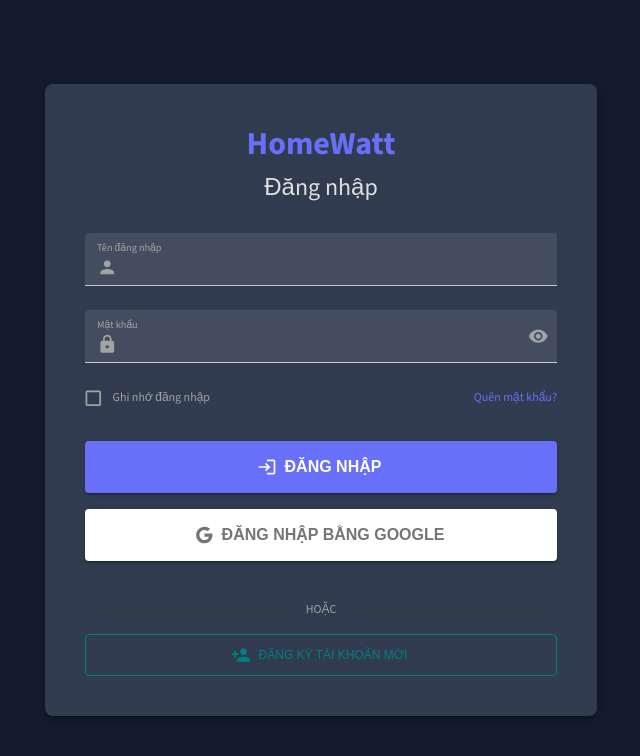
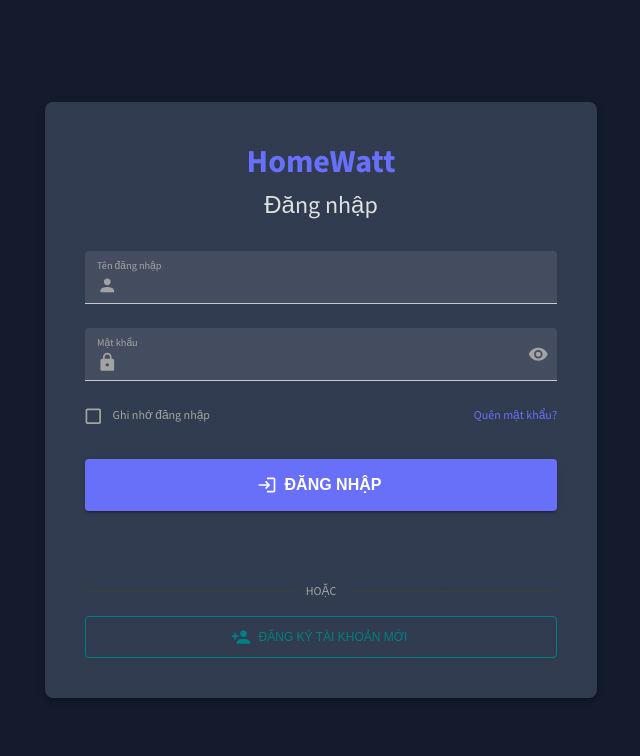
Before and after one commit to IMnhLee/HomeWattFE, a React (Vite) app: page /login in a window 1280 px wide. Shown: the top 756 px of the page, without its empty margins (319-959 px from the left). Built offline with nearby package versions, Linux system fonts and the light colour scheme.

Commit message:
add google login

```diff
--- a/package.json
+++ b/package.json
@@ -25,6 +25,7 @@
     "@nivo/geo": "^0.88.0",
     "@nivo/line": "^0.88.0",
     "@nivo/pie": "^0.88.0",
+    "@react-oauth/google": "^0.12.2",
     "apexcharts": "^4.5.0",
     "arima": "^0.2.5",
     "axios": "^1.7.9",
--- a/src/main.jsx
+++ b/src/main.jsx
@@ -3,15 +3,18 @@ import { createRoot } from 'react-dom/client'
 import './index.css'
 import App from './App.jsx'
 import {BrowserRouter} from "react-router-dom"
+import { GoogleOAuthProvider } from '@react-oauth/google';
+
+const googleClientId = "222286917457-kurblm37cidb02n1puitaqglrir3ljg6.apps.googleusercontent.com";
 
 createRoot(document.getElementById('root')).render(
 	// <StrictMode>
 
-			<BrowserRouter>
-
-			<App />
-
-			</BrowserRouter>
+		<BrowserRouter>
+			<GoogleOAuthProvider clientId={googleClientId}>
+				<App />
+			</GoogleOAuthProvider>
+		</BrowserRouter>
 
 	// </StrictMode>,
 )
--- a/src/scenes/login/index.jsx
+++ b/src/scenes/login/index.jsx
@@ -14,6 +14,7 @@ import {
   IconButton,
   CircularProgress
 } from '@mui/material';
+import { GoogleLogin, useGoogleLogin } from '@react-oauth/google';
 import { styled } from '@mui/material/styles';
 import { useTheme } from "@mui/material";
 import { tokens } from "../../theme";
@@ -171,10 +172,38 @@ const Login = ({ setIsLoggedIn, setUserRole }) => {
     }
   };
 
-  const handleGoogleLogin = () => {
-    // Implement Google login integration
-    toast.info("Tính năng đăng nhập bằng Google đang được phát triển.");
-  };
+  const handleGoogleLogin = (credentialResponse ) => {
+      console.log(credentialResponse);
+      authApi.loginWithGoogle(credentialResponse.credential)
+        .then(response => {
+          // Handle successful login
+          console.log("Login successful:", response);
+
+          localStorage.setItem("access_token", JSON.stringify(response.data.tokens.accessToken));
+          localStorage.setItem("refresh_token", JSON.stringify(response.data.tokens.refreshToken));
+
+          // Lưu thông tin người dùng
+          localStorage.setItem("user", JSON.stringify(response.data.user));
+          localStorage.setItem("logged", true);
+
+          setIsLoggedIn(true);
+          setUserRole(response.data.user.role || "");
+
+          toast.success("Đăng nhập bằng Google thành công!");
+
+          // Chuyển hướng sau khi đăng nhập thành công
+          if (response.data.user.role === 'admin') {
+            navigate('/admin/users');
+          }
+          else if (response.data.user.role === 'user') {
+            navigate('/');
+          }
+        })
+        .catch(error => {
+          console.error("Login failed:", error);
+          toast.error(error.response.data.message || "Đăng nhập bằng Google thất bại. Vui lòng thử lại.");
+        });
+    }
 
   const handleNavigateToSignup = () => {
     navigate('/signup');
@@ -378,30 +407,14 @@ const Login = ({ setIsLoggedIn, setUserRole }) => {
             </Button>
 
             {/* Google login button */}
-            <Button
-              fullWidth
-              variant="contained"
-              startIcon={<GoogleIcon />}
-              onClick={handleGoogleLogin}
-              disabled={isLoading}
-              sx={{
-                mb: 3,
-                py: 1.5,
-                backgroundColor: "#ffffff",
-                color: "#757575",
-                fontSize: "16px",
-                fontWeight: "bold",
-                '&:hover': {
-                  backgroundColor: "#f1f1f1",
-                },
-                '&:disabled': {
-                  backgroundColor: "#e0e0e0",
-                  color: "#9e9e9e",
-                }
+            <GoogleLogin
+              onSuccess={handleGoogleLogin}
+              onError={() => toast.error("Đăng nhập bằng Google thất bại.")}
+              style={{
+                width: '100%',
+                marginBottom: '16px',
               }}
-            >
-              Đăng nhập bằng Google
-            </Button>
+            />
           </form>
 
           <Divider
--- a/src/services/auth.js
+++ b/src/services/auth.js
@@ -41,6 +41,13 @@ const authApi = {
     });
     return response.data
   },
+
+  async loginWithGoogle(token) {
+    const response = await api.post("/auth/google-login", {
+      token: token,
+    });
+    return response.data
+  }
 };
 
 export default authApi;
```
Also changed, not shown: 1 other file (tests, documents, lock files or other folders).
